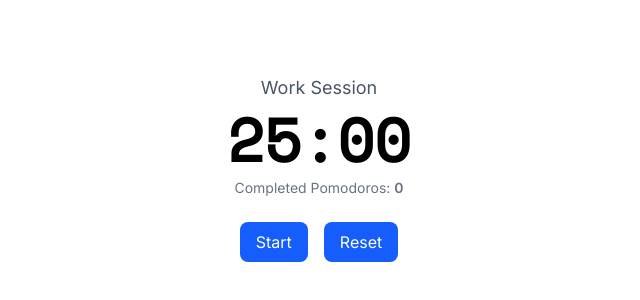
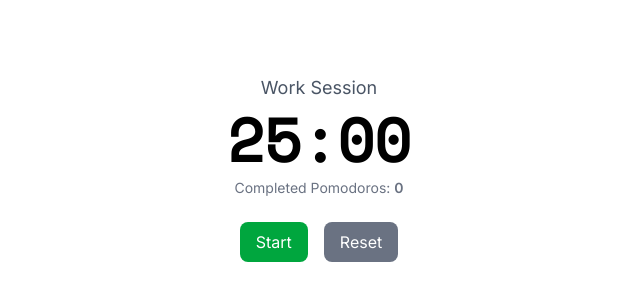
Before and after one commit to nurf21/pomodoro-timer, a React (Vite) app: page / in a window 1280 px wide. Shown: the part 232-532 px from the top of the page, without its empty margins (321-961 px from the left). Built offline with nearby package versions, Linux system fonts and the light colour scheme.

Commit message:
move control buttons to separate Controls component

```diff
--- a/src/App.jsx
+++ b/src/App.jsx
@@ -1,3 +1,4 @@
+import Controls from "./components/Controls";
 import TimerDisplay from "./components/TimerDisplay";
 import { usePomodoroTimer } from "./hooks/usePomodoroTimer";
 
@@ -20,20 +21,12 @@ function App() {
         completedSessions={completedSessions}
       />
 
-      <div className="mt-6 space-x-4">
-        {isRunning ? (
-          <button onClick={pause} className="btn">
-            Pause
-          </button>
-        ) : (
-          <button onClick={start} className="btn">
-            Start
-          </button>
-        )}
-        <button onClick={reset} className="btn">
-          Reset
-        </button>
-      </div>
+      <Controls
+        isRunning={isRunning}
+        onStart={start}
+        onPause={pause}
+        onReset={reset}
+      />
     </div>
   );
 }
--- /dev/null
+++ b/src/components/Controls.jsx
@@ -0,0 +1,37 @@
+import React from "react";
+
+export default function Controls({
+  isRunning,
+  onStart,
+  onPause,
+  onReset,
+  isDisabled,
+}) {
+  return (
+    <div className="flex gap-4 justify-center mt-6">
+      {isRunning ? (
+        <button
+          onClick={onPause}
+          className="px-4 py-2 bg-yellow-500 text-white rounded-lg hover:bg-yellow-600 transition"
+        >
+          Pause
+        </button>
+      ) : (
+        <button
+          onClick={onStart}
+          className="px-4 py-2 bg-green-600 text-white rounded-lg hover:bg-green-700 transition"
+          disabled={isDisabled}
+        >
+          {isDisabled ? "Start" : "Start"}
+        </button>
+      )}
+
+      <button
+        onClick={onReset}
+        className="px-4 py-2 bg-gray-500 text-white rounded-lg hover:bg-gray-600 transition"
+      >
+        Reset
+      </button>
+    </div>
+  );
+}
```
